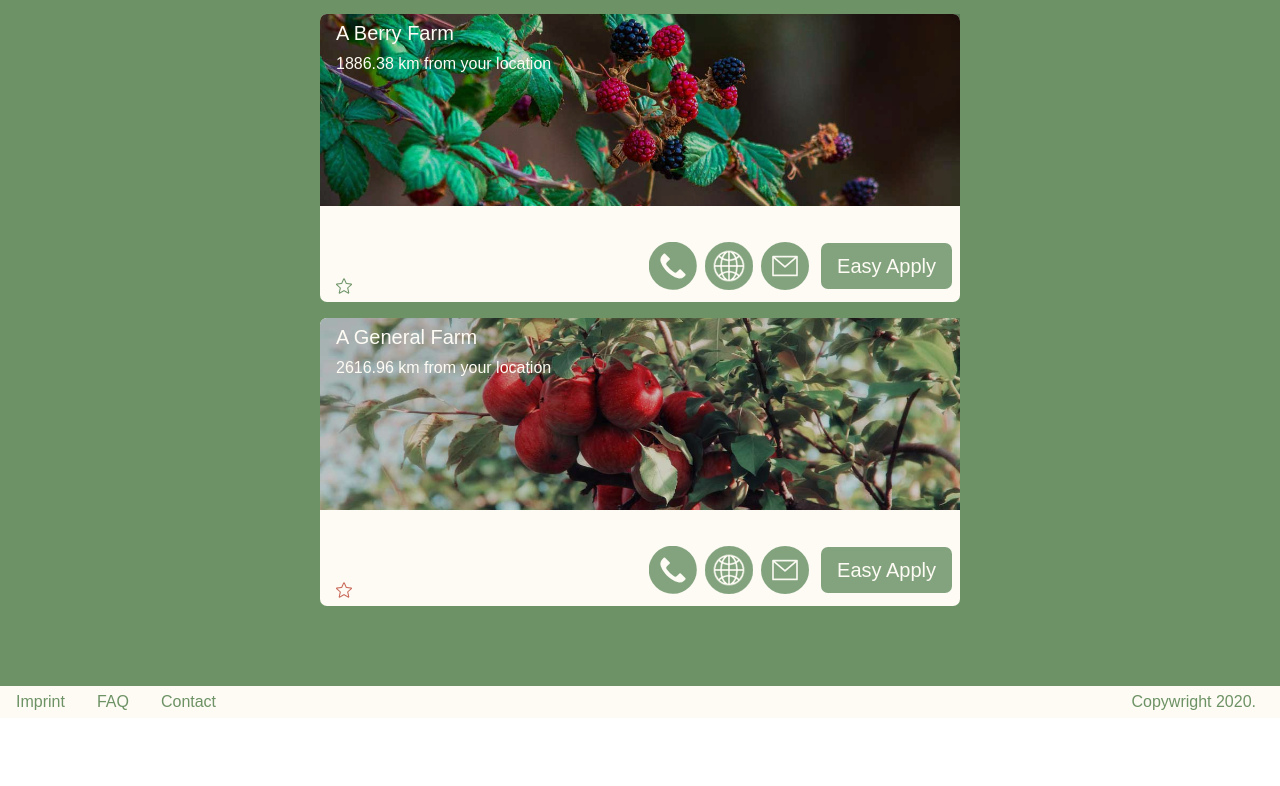
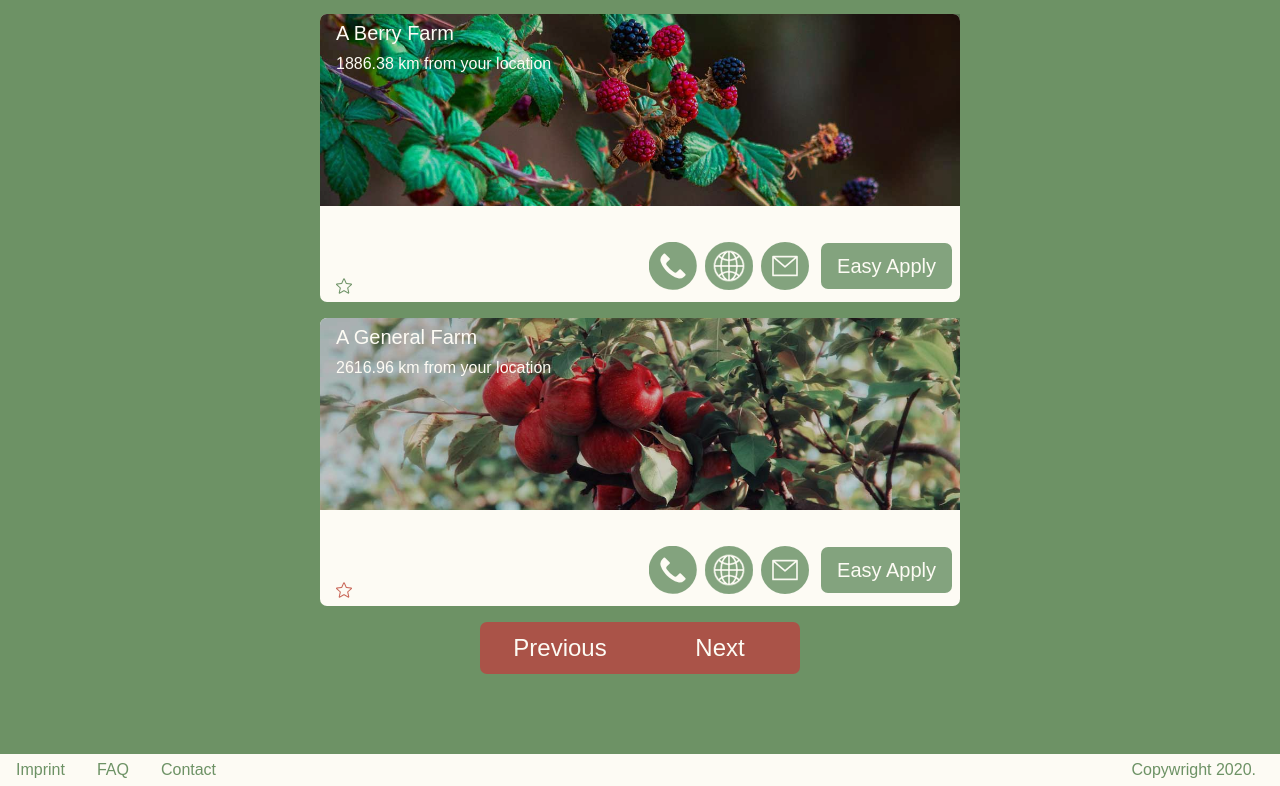
Before and after one commit to Maximilianwte/Farmify, a Vue app: page /database in a window 1280 px wide. Shown: the part 1545-2331 px from the top of the page. Before the commit the page ends 2263 px from the top, so only its background shows below. Built offline with nearby package versions, Linux system fonts and the light colour scheme; what v-tooltip, vue-touch, vuelayers would draw is missing.

Commit message:
Pagination of Databse, saved farms

```diff
--- a/src/views/database/database.vue
+++ b/src/views/database/database.vue
@@ -1,7 +1,8 @@
 <template>
     <div id="database" class="w-full flex-col">
         <h1 class="text-4xl mt-32">Farms Around Me</h1>
-        <div style="background-image: linear-gradient(-90deg, var(--main-gradient-color), var(--main-primary));" id="list" class="text-bg_primary bg-main_primary w-full flex-col pb-20 mt-6">
+        <div style="background-image: linear-gradient(-90deg, var(--main-gradient-color), var(--main-primary));"
+            id="list" class="text-bg_primary bg-main_primary w-full flex-col pb-20 mt-6">
             <div id="filter" class="flex-row md:flex mt-8 justify-between w-5/6 lg:w-2/3 px-2 py-2 border-2 rounded-sm">
                 <div class="location flex-col md:flex-row">
                     <div id="icon">
@@ -12,10 +13,12 @@
                         </svg>
                     </div>
                     <div id="filter_location" class="px-2">My Location: </div>
-                    <div id="location" class="px-4"> <input type="text"
-                            placeholder="Location" v-model="location" @change="locUpdated = true"
-                            class="bg-main_primary w-64 border-b-2 md:w-76 xl:w-90 cursor-pointer text-bg_primary px-2"></div>
-                            <button v-if="locUpdated == true" @click="getGeoCode(location)" class="px-4 py-1 rounded-sm bg-main_focus hover:bg-main_focus_active mt-2 mb-2 md:my-0 text-light">Accept</button>
+                    <div id="location" class="px-4"> <input type="text" placeholder="Location" v-model="location"
+                            @change="locUpdated = true"
+                            class="bg-main_primary w-64 border-b-2 md:w-76 xl:w-90 cursor-pointer text-bg_primary px-2">
+                    </div>
+                    <button v-if="locUpdated == true" @click="getGeoCode(location)"
+                        class="px-4 py-1 rounded-sm bg-main_focus hover:bg-main_focus_active mt-2 mb-2 md:my-0 text-light">Accept</button>
                     <!-- <SmallMap :active="true" /> -->
                 </div>
                 <div class="sortby mt-4 md:mt-0 flex-col md:flex-row">
@@ -33,7 +36,14 @@
             </div>
             <div class="container flex-col md:w-3/4 w-full">
                 <p class="mt-4 text-lg text-bg_secondary">{{getNumberItems}}</p>
-                <ListItem class="mt-4" v-for="item in list_item" v-bind:key="item.id" v-bind:item="item" />
+                <ListItem class="mt-4" v-for="item in list_item.slice(page*10,(page+1)*10)" v-bind:key="item.id"
+                    v-bind:item="item" />
+                <div id="navigate" class="flex justify-center">
+                    <button :class="buttonInactive('dec')" @click="handlePageClick('dec')"
+                        class="text-center text-2xl mt-4 hover:bg-main_focus_active rounded-l-sm text-light py-2 px-8 w-40 rounded cursor-pointer">Previous</button>
+                    <button :class="buttonInactive('inc')" @click="handlePageClick('inc')"
+                        class="text-center text-2xl mt-4 hover:bg-main_focus_active rounded-r-sm text-light py-2 px-8 w-40 rounded cursor-pointer">Next</button>
+                </div>
             </div>
         </div>
     </div>
@@ -54,7 +64,8 @@
             return {
                 location: store.state.profile.data.Location,
                 locUpdated: false,
-                showFilter: true
+                showFilter: true,
+                page: 0
             }
         },
         mounted() {
@@ -77,6 +88,26 @@
                     }
                     store.commit("updateProfile", data);
                 });
+            },
+            buttonInactive(dir) {
+                switch (dir) {
+                    case 'inc':
+                        return (this.page + 1) * 10 >= store.state.farms.active.length ? 'bg-main_focus_active' : 'bg-main_focus';
+                        break;
+                    case 'dec':
+                        return this.page == 0 ? 'bg-main_focus_active' : 'bg-main_focus'
+                        break;
+                }
+            },
+            handlePageClick(dir) {
+                switch (dir) {
+                    case 'inc':
+                        (this.page + 1) * 10 < store.state.farms.active.length ? this.page++ : '';
+                        break;
+                    case 'dec':
+                        this.page != 0 ? this.page-- : '';
+                        break;
+                }
             }
         }
     }
--- a/src/views/database/savedfarms.vue
+++ b/src/views/database/savedfarms.vue
@@ -17,8 +17,14 @@
             </div>
             <div class="text-bg_primary bg-main_primary w-full flex-col pb-20 rounded-b-sm">
                 <div id="myList" class="w-full flex-col" v-if="activeTab == 0">
-                    <ListItem class="mt-8" v-for="savedFarmID in storedFarms" v-bind:key="savedFarmID"
-                        v-bind:item="getFarm('id', savedFarmID)" />
+                    <ListItem class="mt-8" v-for="savedFarmID in storedFarms.slice(page*10,(page+1)*10)"
+                        v-bind:key="savedFarmID" v-bind:item="getFarm('id', savedFarmID)" />
+                    <div id="navigate" class="flex justify-center">
+                        <button :class="buttonInactive('dec')" @click="handlePageClick('dec')"
+                            class="text-center text-2xl mt-4 hover:bg-main_focus_active rounded-l-sm text-light py-2 px-8 w-40 rounded cursor-pointer">Previous</button>
+                        <button :class="buttonInactive('inc')" @click="handlePageClick('inc')"
+                            class="text-center text-2xl mt-4 hover:bg-main_focus_active rounded-r-sm text-light py-2 px-8 w-40 rounded cursor-pointer">Next</button>
+                    </div>
                 </div>
                 <div id="myList" class="w-full flex-col" v-else>
                     <!-- <ListItem class="mt-8" v-for="savedFarmID in storedFarms" v-bind:key="savedFarmID"
@@ -41,6 +47,7 @@
         data() {
             return {
                 activeTab: 0,
+                page: 0,
                 storedFarms: store.state.profile.data.SavedFarms,
                 all_farms: store.state.farms.data
             }
@@ -56,6 +63,27 @@
             },
             getFarm(id, value) {
                 return farm_functions.findFarm(id, value)
+            },
+            buttonInactive(dir) {
+                switch (dir) {
+                    case 'inc':
+                        return (this.page + 1) * 10 >= store.state.farms.active.length ? 'bg-main_focus_active' :
+                            'bg-main_focus';
+                        break;
+                    case 'dec':
+                        return this.page == 0 ? 'bg-main_focus_active' : 'bg-main_focus'
+                        break;
+                }
+            },
+            handlePageClick(dir) {
+                switch (dir) {
+                    case 'inc':
+                        (this.page + 1) * 10 < store.state.farms.active.length ? this.page++ : '';
+                        break;
+                    case 'dec':
+                        this.page != 0 ? this.page-- : '';
+                        break;
+                }
             }
         }
     }
```
